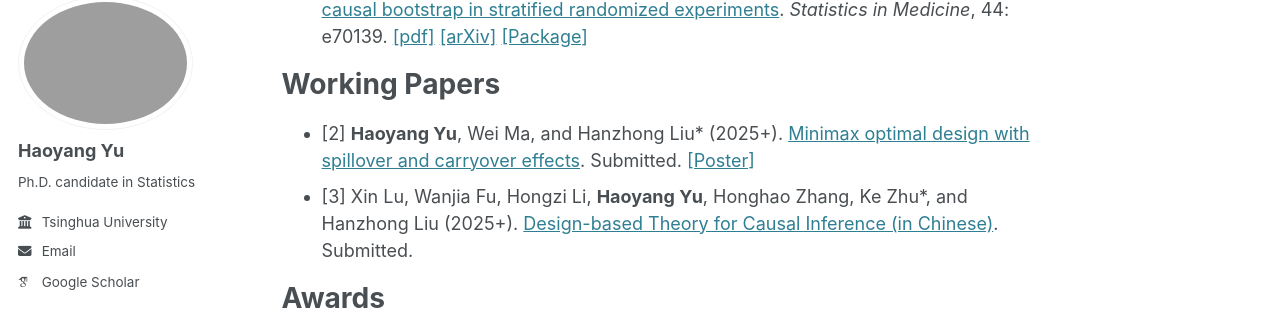
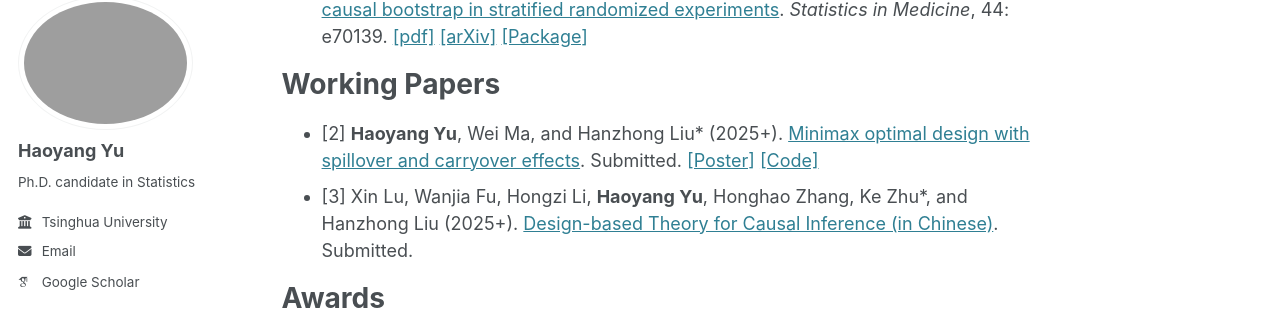
Before and after one commit to yu-hao-yang/yu-hao-yang.github.io, a Jekyll site: the page built from _pages/about.md, in a window 1280 px wide and 900 px high, scrolled down 405 px. Shown: the part 110-446 px from the top of the window. Built offline with Jekyll 4.4.1, drawn with Linux system fonts in a browser that asks for light colours; some web fonts are replaced.

Commit message:
Add code link to minimax optimal design working paper
Added a link to the code repository for the minimax optimal design paper.

```diff
--- a/_pages/about.md
+++ b/_pages/about.md
@@ -23,7 +23,7 @@ Publications
 
 Working Papers
 ======
-* [2] **Haoyang Yu**, Wei Ma, and Hanzhong Liu\* (2025+). [Minimax optimal design with spillover and carryover effects](https://arxiv.org/abs/2501.14602). Submitted. [[Poster]](https://drive.google.com/file/d/1iIWW7cJH1ZCMkbTGKjsP1vugDg9XBHQb/view?usp=share_link)
+* [2] **Haoyang Yu**, Wei Ma, and Hanzhong Liu\* (2025+). [Minimax optimal design with spillover and carryover effects](https://arxiv.org/abs/2501.14602). Submitted. [[Poster]](https://drive.google.com/file/d/1iIWW7cJH1ZCMkbTGKjsP1vugDg9XBHQb/view?usp=share_link) [[Code]](https://github.com/yu-hao-yang/minimax)
 * [3] Xin Lu, Wanjia Fu, Hongzi Li, **Haoyang Yu**, Honghao Zhang, Ke Zhu\*, and Hanzhong Liu (2025+). [Design-based Theory for Causal Inference (in Chinese)](https://arxiv.org/abs/2511.22518). Submitted.
 
 Awards
```
